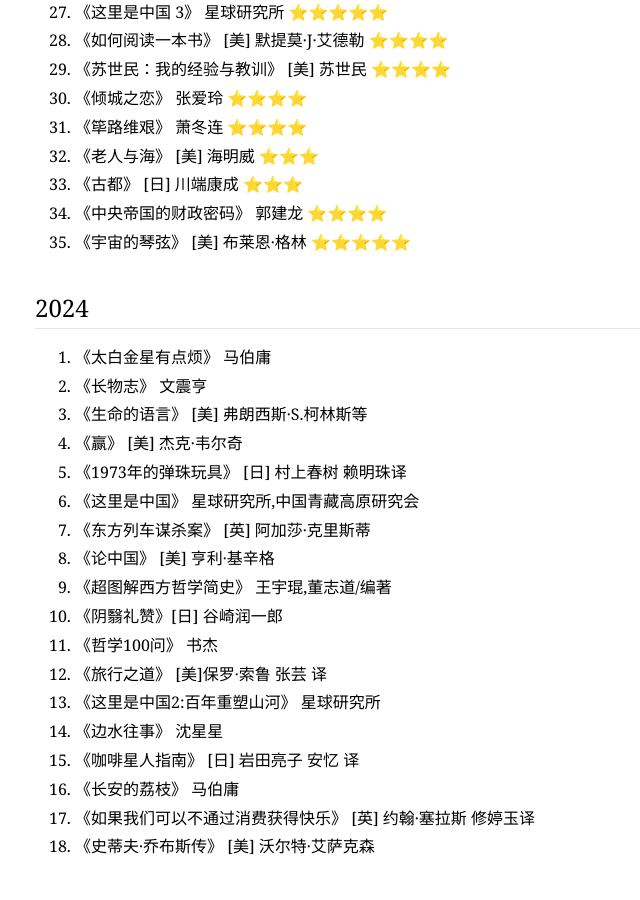
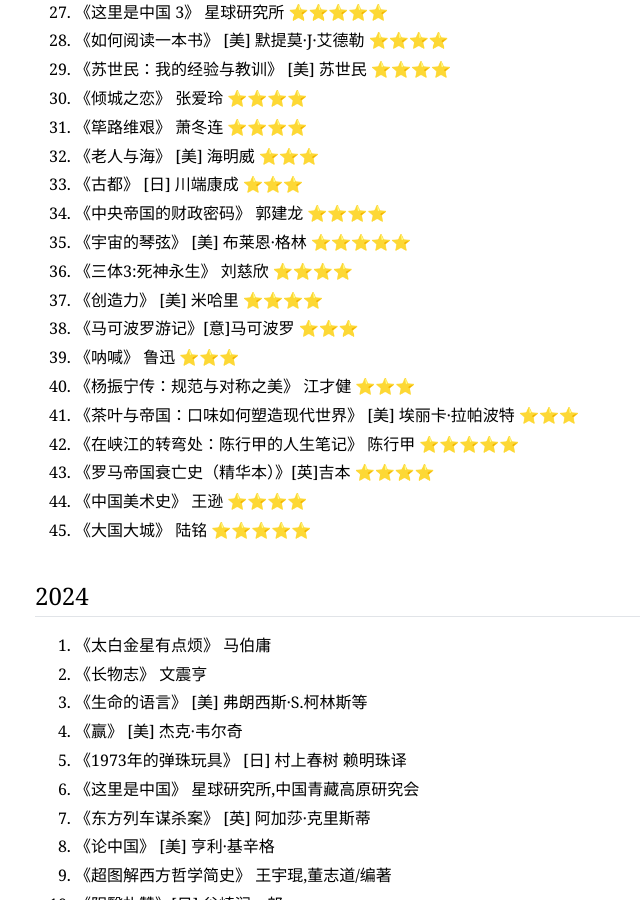
Before and after one commit to fs302/fs302.github.io, a Jekyll site: the page reading.html, which Jekyll copies as it is, in a window 1280 px wide and 900 px high, scrolled down 984 px. Shown: the whole window, without its empty margins (0-640 px from the left). Built offline with Jekyll 4.4.1, drawn with Linux system fonts in a browser that asks for light colours.

Commit message:
update 20251231

```diff
--- a/reading.html
+++ b/reading.html
@@ -105,6 +105,26 @@ TeX: { equationNumbers: { autoNumber: "AMS" } }
 <li><p>《中央帝国的财政密码》 郭建龙 ⭐️⭐️⭐️⭐️</p>
 </li>
 <li><p>《宇宙的琴弦》 [美] 布莱恩·格林 ⭐️⭐️⭐️⭐️⭐️</p>
+</li>
+<li><p>《三体3:死神永生》 刘慈欣 ⭐️⭐️⭐️⭐️</p>
+</li>
+<li><p>《创造力》 [美] 米哈里 ⭐️⭐️⭐️⭐️</p>
+</li>
+<li><p>《马可波罗游记》[意]马可波罗 ⭐️⭐️⭐️</p>
+</li>
+<li><p>《呐喊》 鲁迅 ⭐️⭐️⭐️</p>
+</li>
+<li><p>《杨振宁传：规范与对称之美》 江才健 ⭐️⭐️⭐️</p>
+</li>
+<li><p>《茶叶与帝国：口味如何塑造现代世界》 [美] 埃丽卡·拉帕波特 ⭐️⭐️⭐️</p>
+</li>
+<li><p>《在峡江的转弯处：陈行甲的人生笔记》 陈行甲 ⭐️⭐️⭐️⭐️⭐️</p>
+</li>
+<li><p>《罗马帝国衰亡史（精华本）》[英]吉本 ⭐️⭐️⭐️⭐️</p>
+</li>
+<li><p>《中国美术史》 王逊 ⭐️⭐️⭐️⭐️</p>
+</li>
+<li><p>《大国大城》 陆铭 ⭐️⭐️⭐️⭐️⭐️</p>
 </li>
 </ol>
 <h2>2024</h2>
```
Also changed, not shown: 1 other file.
